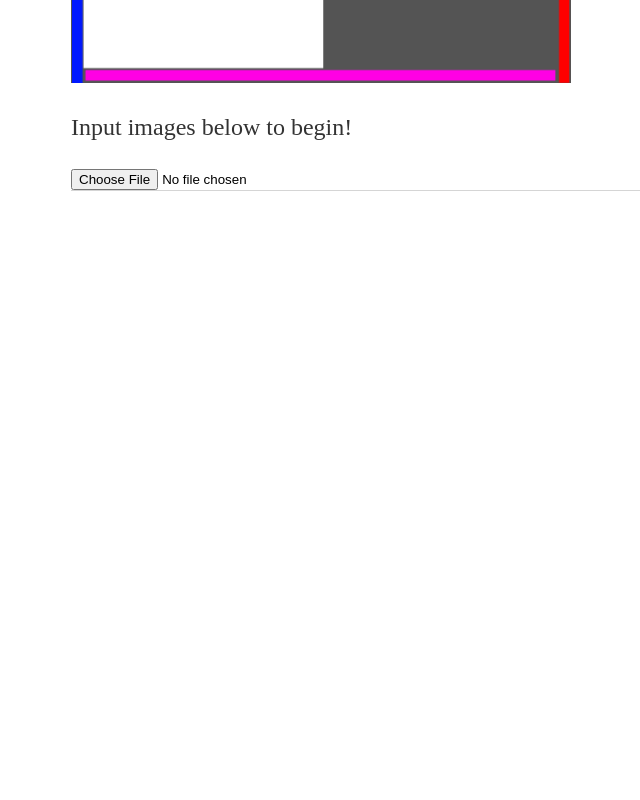
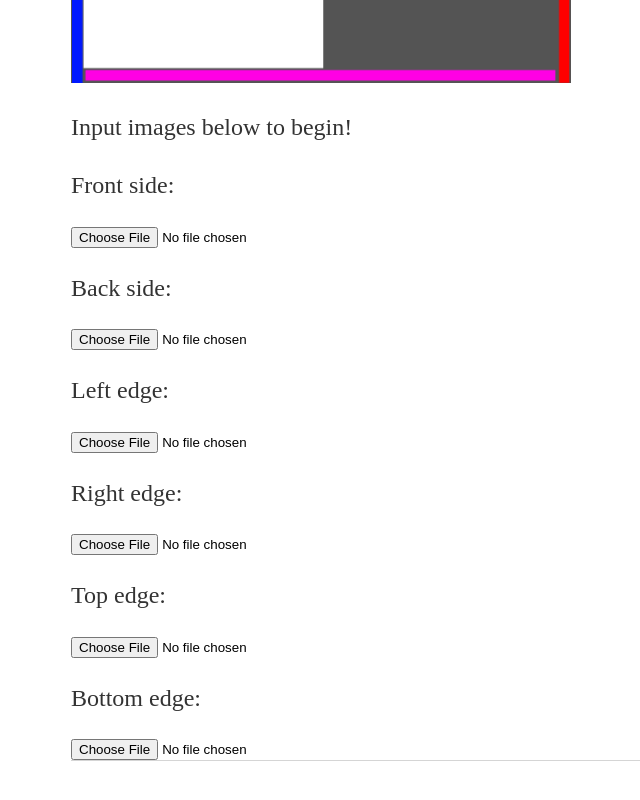
Before and after one commit to RadSoba/imagetemplatething, a plain HTML site: page index.html in a window 1280 px wide. Shown: the part 614-1414 px from the top of the page, without its empty margins (121-761 px from the left). Before the commit the page ends 865 px from the top, so only its background shows below. Drawn offline with Linux system fonts and the light colour scheme.

Commit message:
Update index.html

```diff
--- a/index.html
+++ b/index.html
@@ -15,11 +15,39 @@
 		<div class="container">
     		<div class="blurb">
         		<h1>TU Texture Templates</h1>
-				<img src="Template.jpg" alt="Blank template for reference" style="width:500px;height:500px;">
-				<p>Input images below to begin!</p>
+			<img src="Template.jpg" alt="Blank template for reference" style="width:500px;height:500px;">
+			<p>Input images below to begin!</p>
+
+			<p>Front side:</p>
 			<input type="file"
        				id="front" name="front"
        				accept="image/png, image/jpeg">
+
+			<p>Back side:</p>
+			<input type="file"
+       				id="back" name="back"
+       				accept="image/png, image/jpeg">
+
+			<p>Left edge:</p>
+			<input type="file"
+       				id="left" name="left"
+       				accept="image/png, image/jpeg">
+
+			<p>Right edge:</p>
+			<input type="file"
+       				id="right" name="right"
+       				accept="image/png, image/jpeg">
+
+			<p>Top edge:</p>
+			<input type="file"
+       				id="top" name="top"
+       				accept="image/png, image/jpeg">
+
+			<p>Bottom edge:</p>
+			<input type="file"
+       				id="bottom" name="bottom"
+       				accept="image/png, image/jpeg">
+
     		</div><!-- /.blurb -->
 		</div><!-- /.container -->
 		<footer>
```
